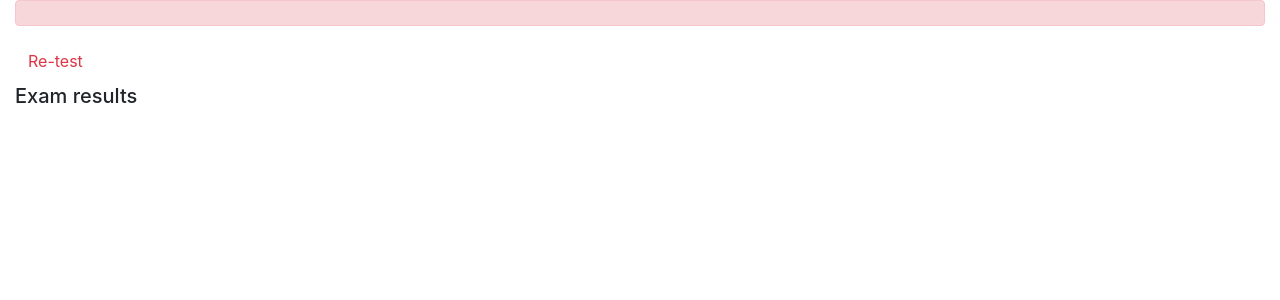
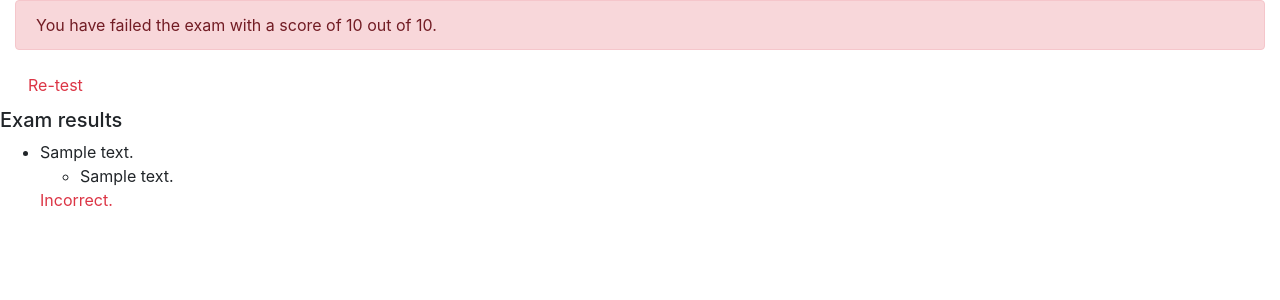
Before and after one commit to arodpaz00/online-course-app, a Django app: template onlinecourse/templates/onlinecourse/exam_result_bootstrap.html in a window 1280 px wide. Shown: the part 56-356 px from the top of the page. Run offline with Django 3.2, Linux system fonts and the light colour scheme; the template is opened without the code that fills it: most values are stand-ins (such as "Sample title", 1, 10 or a date in 2020); some libraries are stand-ins or nearby versions.

Commit message:
Update exam_result_bootstrap.html

```diff
--- a/onlinecourse/templates/onlinecourse/exam_result_bootstrap.html
+++ b/onlinecourse/templates/onlinecourse/exam_result_bootstrap.html
@@ -39,17 +39,41 @@
     {% if grade > 80 %}
     <div class="alert alert-success">
        <!--HINT Display passed info -->
+       <div class="alert alert-success">
+        You have passed the exam with a score of {{ score }} out of {{ total }}!
     </div>
     {% else %}
     <div class="alert alert-danger">
-            <!--HINT Display failed info -->
+        You have failed the exam with a score of {{ score }} out of {{ total }}.
     </div>
     <a class="btn btn-link text-danger" href="{% url 'onlinecourse:course_details' course.id %}">Re-test</a>
+    </div>
         {% endif %}
         <div class="card-columns-vertical mt-1">
             <h5 class="">Exam results</h5>
-            <!--HINT Display exam results-->
+            <ul>
+                {% for question in questions %}
+                <li>
+                    {{ question.question_text }}
+                    <ul>
+                        {% for choice in question.choice_set.all %}
+                        <li {% if choice.correct %}style="color: green;"{% endif %}>
+                            {{ choice.choice_text }}
+                        </li>
+                        {% endfor %}
+                    </ul>
+                    {% if question.is_correct %}
+                    <div class="text-success">
+                        Correct!
                     </div>
+                    {% else %}
+                    <div class="text-danger">
+                        Incorrect.
+                    </div>
+                    {% endif %}
+                </li>
+                {% endfor %}
+            </ul>
         </div>
 </body>
 </html>
```
Lines whose indentation alone changed are shown as unchanged.
